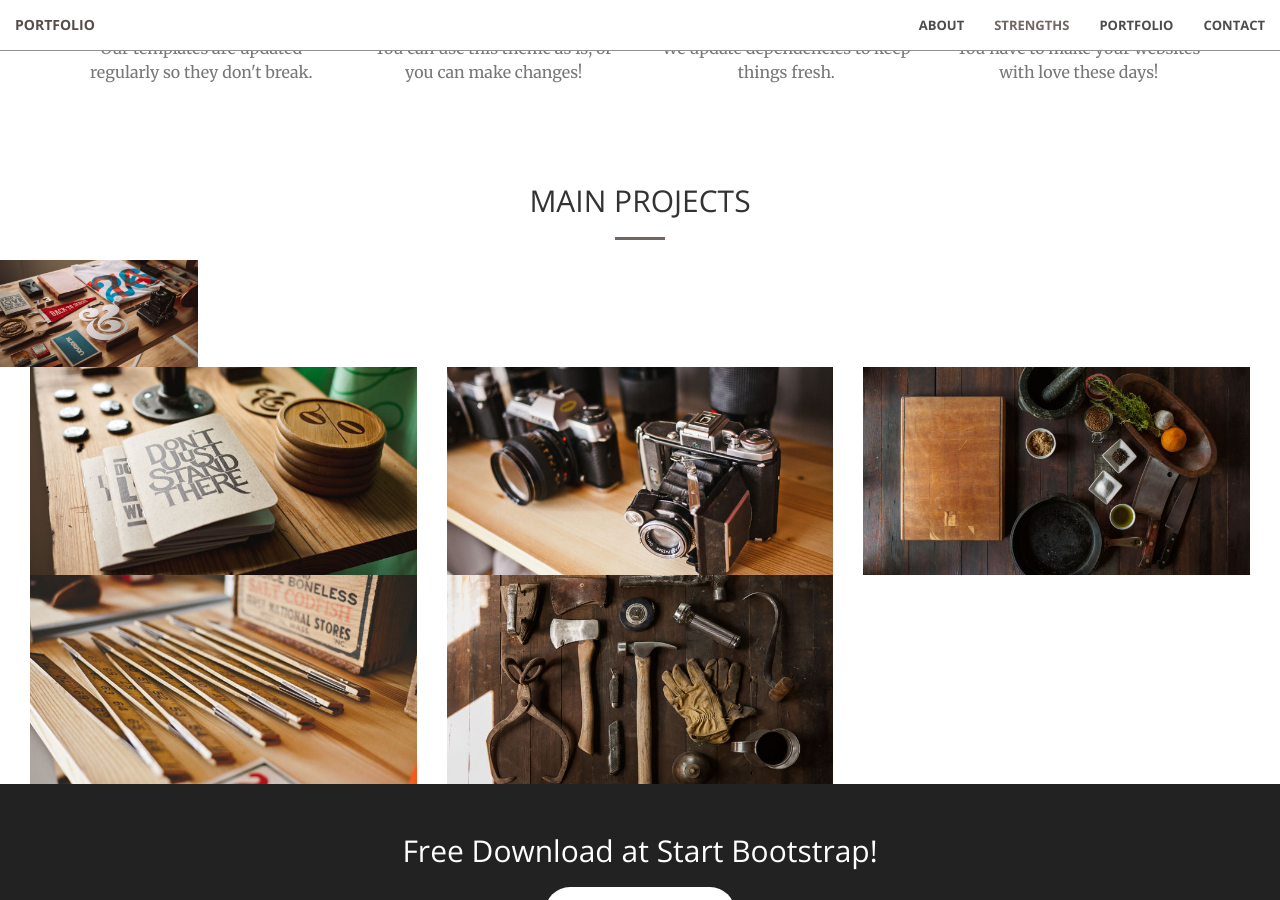
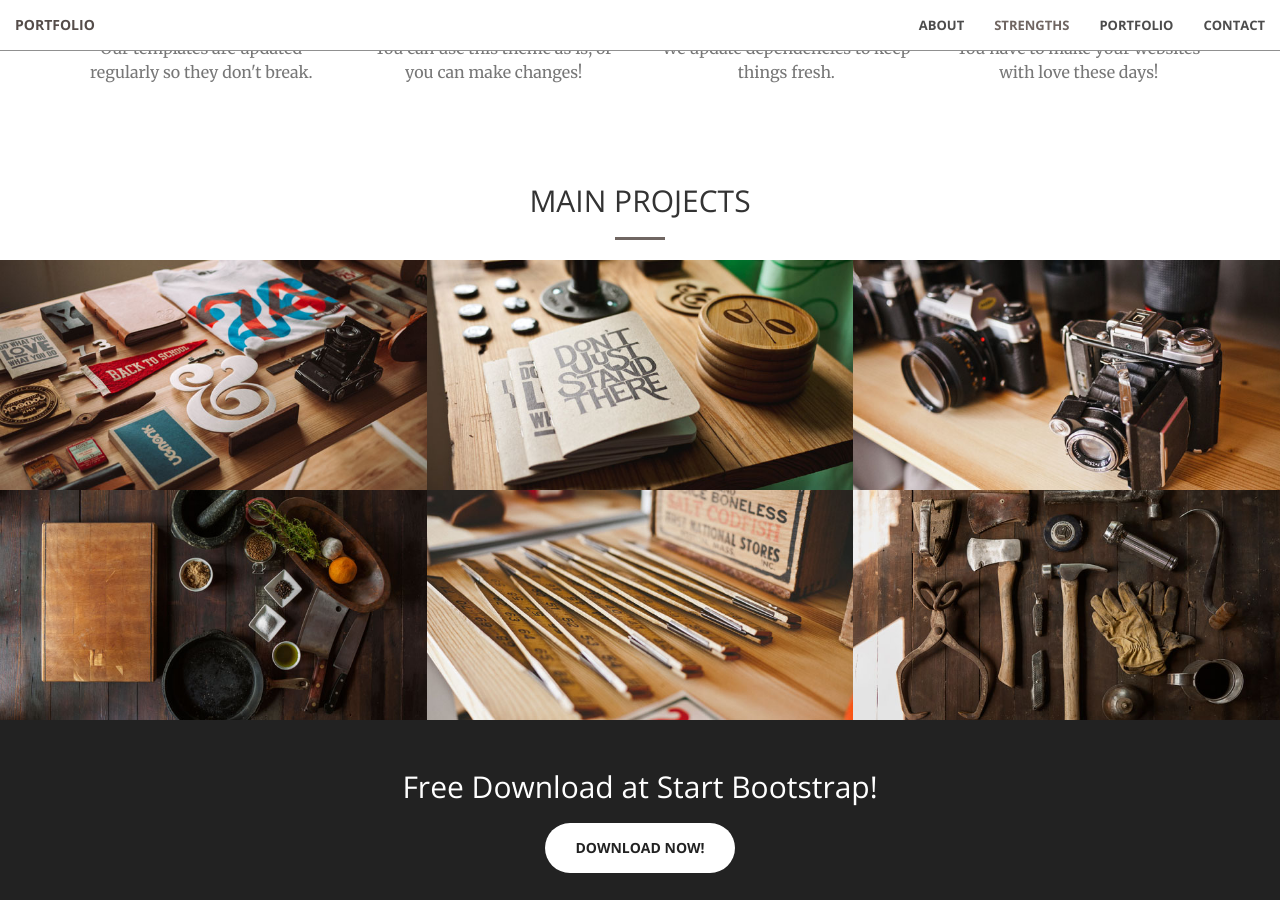
Before and after one commit to ymdev2023/ymdev2023.github.io, a Jekyll site: the page built from index.html, in a window 1280 px wide and 900 px high, scrolled down 1516 px. Built offline with Jekyll 4.4.1, drawn with Linux system fonts in a browser that asks for light colours.

Commit message:
Update portfolio.html

```diff
--- a/_includes/portfolio.html
+++ b/_includes/portfolio.html
@@ -11,11 +11,7 @@
         <div class="row no-gutter">
             <div class="col-lg-4 col-sm-6">
                 <a href="#" class="portfolio-box">
-                    <div class="row">
-                        <div class="col-md-6">
                     <img src="img/portfolio/1.jpg" class="img-responsive" alt="">
-                        </div>
-                        <div class="col-md-6">
                     <div class="portfolio-box-caption">
                         <div class="portfolio-box-caption-content">
                             <div class="project-category text-faded">
@@ -26,10 +22,7 @@
                             </div>
                         </div>
                     </div>
-                        </div>
-                    </div>
                 </a>
-            </div>
             </div>
 
             <div class="col-lg-4 col-sm-6">
```
Lines whose indentation alone changed are shown as unchanged.
